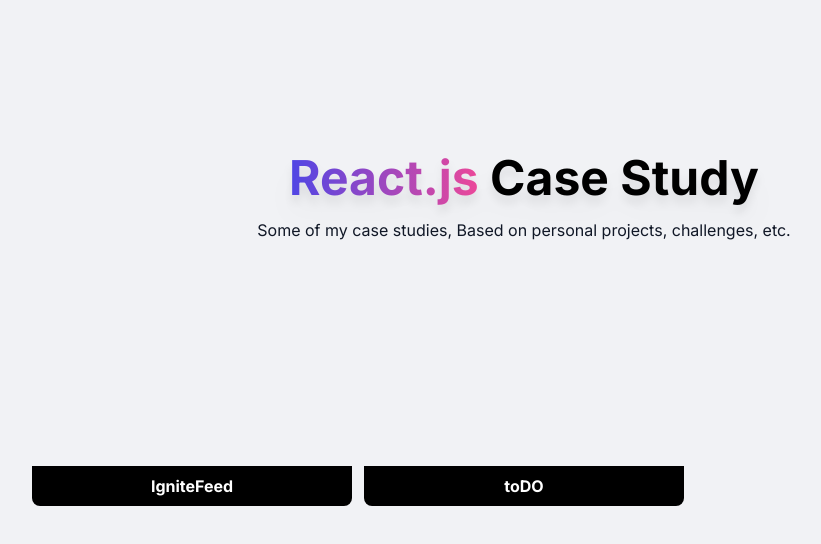
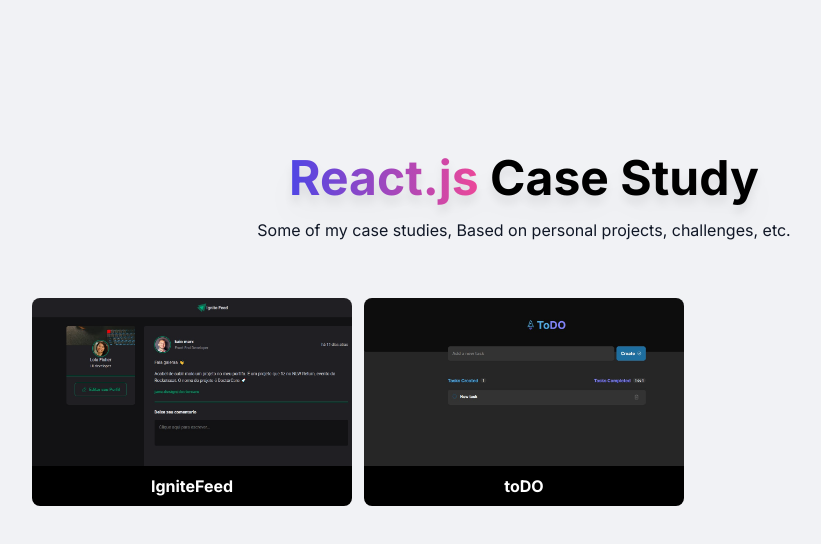
Before and after one commit to KaioMarxDEV/mysite, a React (Vite) app: page / in a window 1280 px wide. Shown: the part 3871-4415 px from the top of the page, without its empty margins (116-937 px from the left). Built offline with nearby package versions, Linux system fonts and the light colour scheme; a web font is replaced by a local one.

Commit message:
projects modal state

```diff
--- a/src/Components/Contact/index.tsx
+++ b/src/Components/Contact/index.tsx
@@ -101,7 +101,7 @@ export function Contact() {
           On the lookout for a fast learner developer that shows passion in their work?
            I'd love to hear from you!
         </span>
-        <button onClick={handleModalOpen} className="mt-8 w-1/2 px-8 py-3 cursor-pointer rounded-3xl font-semibold text-center text-my-blue border border-my-blue hover:bg-my-blue hover:text-white hover:border-0 transition">
+        <button onClick={handleModalOpen} className="mt-8 w-1/2 px-8 py-3 cursor-pointer rounded-3xl font-semibold text-center text-my-blue border border-my-blue hover:bg-my-blue hover:text-white transition">
           Email Me
         </button>
       </div>
--- a/src/Components/Projects/index.tsx
+++ b/src/Components/Projects/index.tsx
@@ -3,11 +3,19 @@ import { MouseEvent, useEffect, useState } from "react";
 import ProjectsArr from '../../utils/projects';
 
 export function Projects() {
+  const [modal, setModal] = useState(false)
   const [projects, setProjects] = useState([] as typeof ProjectsArr)
 
+  function handleModalOpen() {
+    setModal(true)
+  }
+
+  function handleModalClose() {
+    setModal(false)
+  }
 
   function handleBannerClick(e: MouseEvent<HTMLButtonElement>) {
-    alert(`Pressinou ai pai, no botao: ${e.currentTarget.id}`)
+    handleModalOpen()
   }
 
   useEffect(() => {
--- a/src/utils/projects.ts
+++ b/src/utils/projects.ts
@@ -1,4 +1,7 @@
+import feed from '../Assets/feed.png'
+import todo from '../Assets/todo.png'
+
 export default [
-  { id: 1, img: '', title: 'IgniteFeed', desc: 'sadasdfasd',  },
-  { id: 2, img: '', title: 'toDO', desc: 'sadasdfasd',  }
+  { id: 1, img: feed, title: 'IgniteFeed', desc: 'sadasdfasd',  },
+  { id: 2, img: todo, title: 'toDO', desc: 'sadasdfasd',  }
 ]
```
Also changed, not shown: src/Assets/feed.png (added), src/Assets/todo.png (added).
